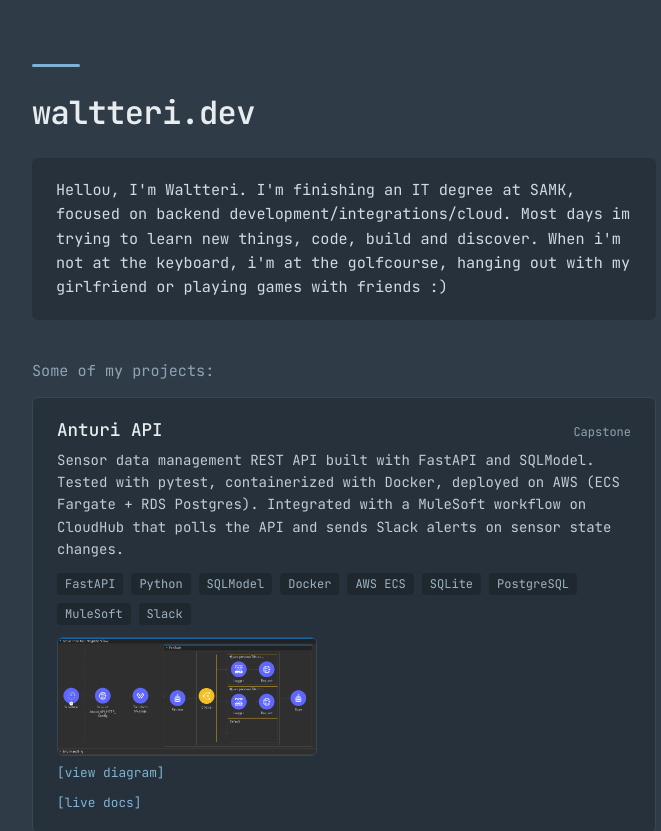
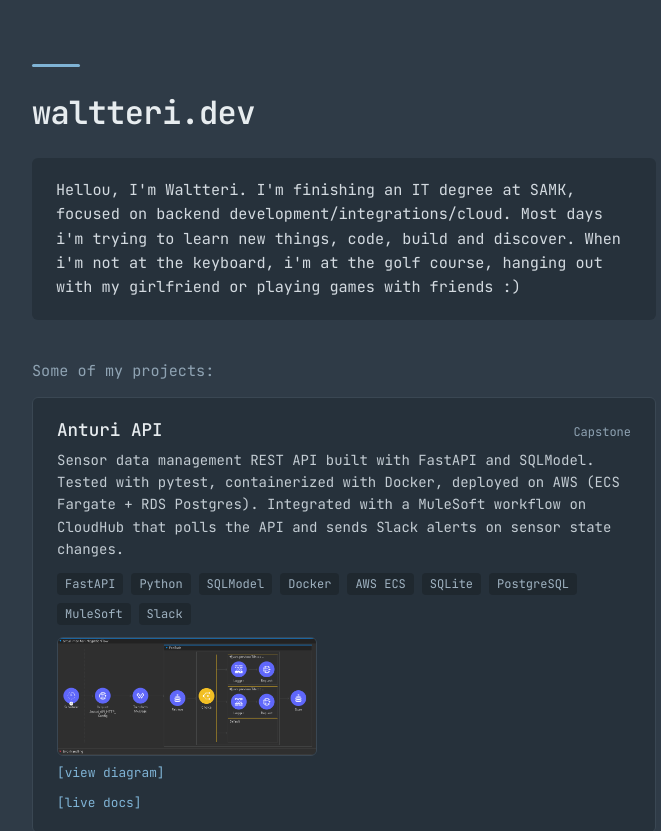
Before and after one commit to waltterir/portfolio-page, a React app: page / in a window 1280 px wide. Shown: the top 831 px of the page, without its empty margins (296-957 px from the left). Built offline with nearby package versions, Linux system fonts and the light colour scheme; the HTML template or start-up script is replaced by a standard one.

Commit message:
refactor: Corrected grammar at info text

```diff
--- a/src/App.tsx
+++ b/src/App.tsx
@@ -59,10 +59,10 @@
           <h1>waltteri.dev</h1>
           <p>
             Hellou, I'm Waltteri. I'm finishing an IT degree at SAMK, focused on
-            backend development/integrations/cloud. Most days im trying to learn
-            new things, code, build and discover. When i'm not at the keyboard,
-            i'm at the golfcourse, hanging out with my girlfriend or playing
-            games with friends :)
+            backend development/integrations/cloud. Most days i'm trying to
+            learn new things, code, build and discover. When i'm not at the
+            keyboard, i'm at the golf course, hanging out with my girlfriend or
+            playing games with friends :)
           </p>
         </div>
 
```
